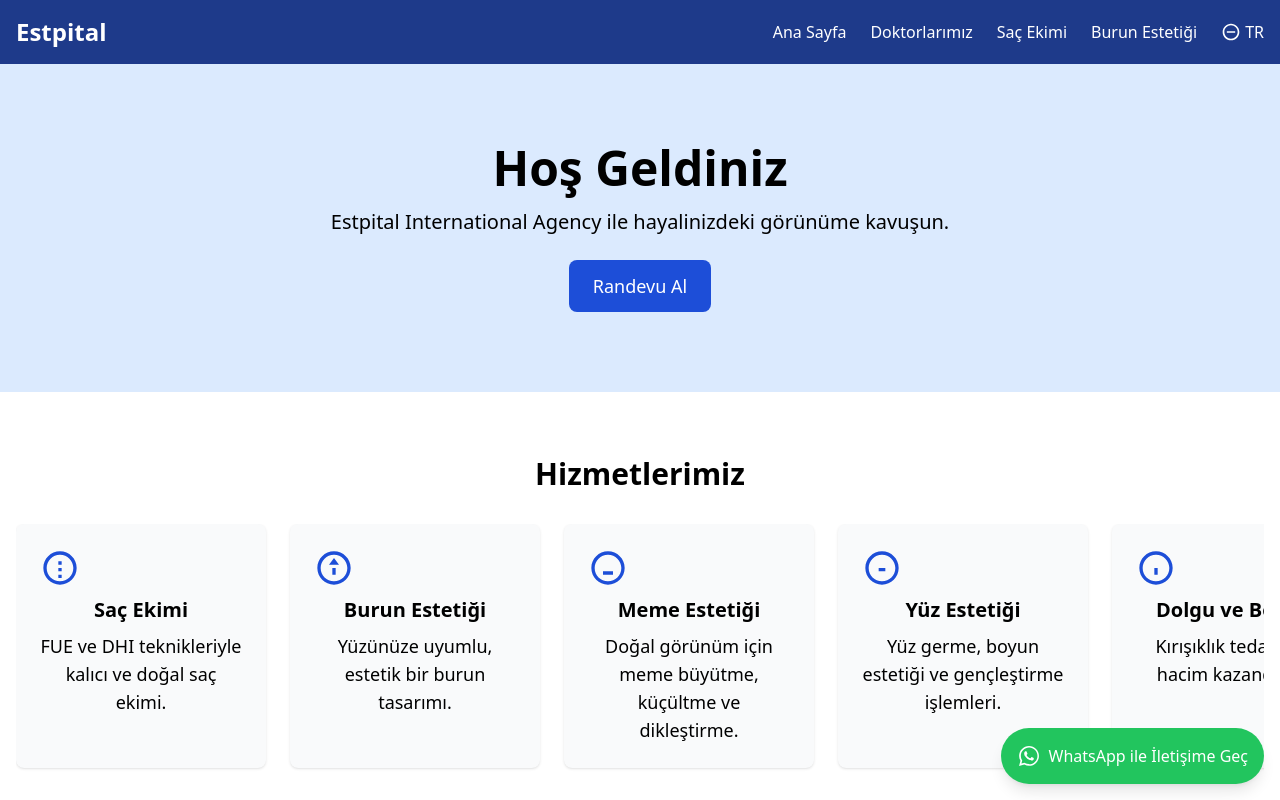
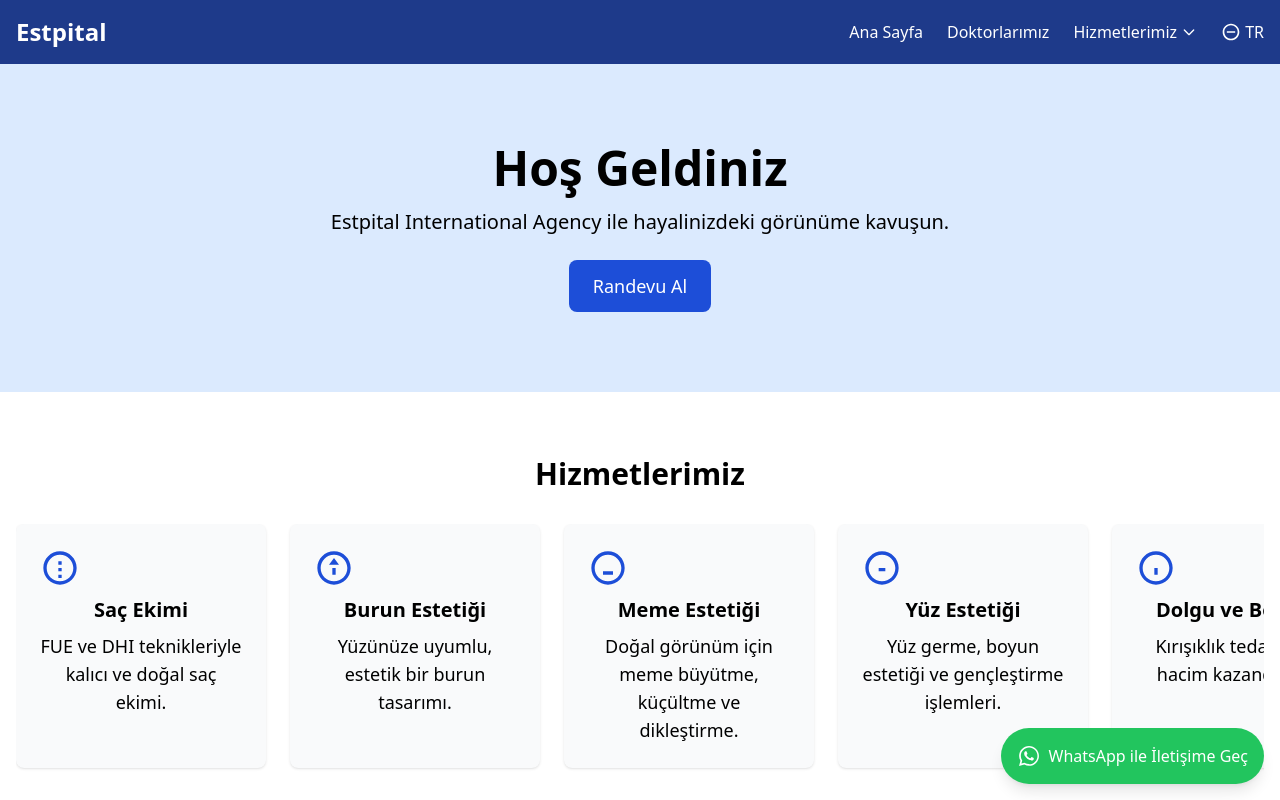
Before and after one commit to Estpital/Estpital-Dynamic-Platform, a React (Create React App) app: page / in a window 1280 px wide. Shown: the top 800 px of the page. Built offline with nearby package versions, Linux system fonts and the light colour scheme.

Commit message:
Update Navbar.js

```diff
--- a/src/components/Navbar.js
+++ b/src/components/Navbar.js
@@ -5,21 +5,40 @@ function Navbar() {
   const { t, i18n } = useTranslation();
   const [isMenuOpen, setIsMenuOpen] = useState(false);
   const [isLangMenuOpen, setIsLangMenuOpen] = useState(false);
+  const [isServicesMenuOpen, setIsServicesMenuOpen] = useState(false);
 
   const toggleMenu = () => {
     setIsMenuOpen(!isMenuOpen);
     if (isLangMenuOpen) setIsLangMenuOpen(false);
+    if (isServicesMenuOpen) setIsServicesMenuOpen(false);
   };
 
   const toggleLangMenu = () => {
     setIsLangMenuOpen(!isLangMenuOpen);
     if (isMenuOpen) setIsMenuOpen(false);
+    if (isServicesMenuOpen) setIsServicesMenuOpen(false);
+  };
+
+  const toggleServicesMenu = () => {
+    setIsServicesMenuOpen(!isServicesMenuOpen);
+    if (isMenuOpen) setIsMenuOpen(false);
+    if (isLangMenuOpen) setIsLangMenuOpen(false);
   };
 
   const changeLanguage = (lng) => {
     i18n.changeLanguage(lng);
     setIsLangMenuOpen(false);
   };
+
+  const services = [
+    { name: t('service_names.hair_transplant'), path: "/sac-ekimi" },
+    { name: t('service_names.rhinoplasty'), path: "/burun-estetigi" },
+    { name: t('service_names.breast_aesthetics'), path: "/meme-estetigi" },
+    { name: t('service_names.facial_aesthetics'), path: "/yuz-estetigi" },
+    { name: t('service_names.fillers_botox'), path: "/dolgu-botoks" },
+    { name: t('service_names.dental_treatments'), path: "/dis-tedavileri" },
+    { name: t('service_names.tummy_tuck'), path: "/karin-germe" },
+  ];
 
   return (
     <nav className="bg-blue-900 text-white p-4 sticky top-0 z-50">
@@ -37,12 +56,37 @@ function Navbar() {
           <a href="/doktorlarimiz" className="text-sm sm:text-base hover:underline">
             {t('navbar.doctors')}
           </a>
-          <a href="/sac-ekimi" className="text-sm sm:text-base hover:underline">
-            {t('navbar.hair_transplant')}
-          </a>
-          <a href="/burun-estetigi" className="text-sm sm:text-base hover:underline">
-            {t('navbar.rhinoplasty')}
-          </a>
+          <div className="relative">
+            <button
+              onClick={toggleServicesMenu}
+              className="text-sm sm:text-base hover:underline focus:outline-none flex items-center"
+            >
+              Hizmetlerimiz
+              <svg
+                className={`w-4 h-4 ml-1 transform transition-transform ${isServicesMenuOpen ? 'rotate-180' : ''}`}
+                fill="none"
+                stroke="currentColor"
+                viewBox="0 0 24 24"
+                xmlns="http://www.w3.org/2000/svg"
+              >
+                <path strokeLinecap="round" strokeLinejoin="round" strokeWidth="2" d="M19 9l-7 7-7-7"></path>
+              </svg>
+            </button>
+            {isServicesMenuOpen && (
+              <div className="absolute left-0 mt-2 w-48 bg-white text-black rounded-lg shadow-lg z-50">
+                {services.map((service, index) => (
+                  <a
+                    key={index}
+                    href={service.path}
+                    className="block px-4 py-2 hover:bg-gray-100"
+                    onClick={() => setIsServicesMenuOpen(false)}
+                  >
+                    {service.name}
+                  </a>
+                ))}
+              </div>
+            )}
+          </div>
           <div className="relative">
             <button
               onClick={toggleLangMenu}
@@ -96,12 +140,40 @@ function Navbar() {
           <a href="/doktorlarimiz" className="block text-base hover:underline py-2">
             {t('navbar.doctors')}
           </a>
-          <a href="/sac-ekimi" className="block text-base hover:underline py-2">
-            {t('navbar.hair_transplant')}
-          </a>
-          <a href="/burun-estetigi" className="block text-base hover:underline py-2">
-            {t('navbar.rhinoplasty')}
-          </a>
+          <div>
+            <button
+              onClick={toggleServicesMenu}
+              className="block text-base hover:underline py-2 w-full text-left flex items-center"
+            >
+              Hizmetlerimiz
+              <svg
+                className={`w-5 h-5 ml-1 transform transition-transform ${isServicesMenuOpen ? 'rotate-180' : ''}`}
+                fill="none"
+                stroke="currentColor"
+                viewBox="0 0 24 24"
+                xmlns="http://www.w3.org/2000/svg"
+              >
+                <path strokeLinecap="round" strokeLinejoin="round" strokeWidth="2" d="M19 9l-7 7-7-7"></path>
+              </svg>
+            </button>
+            {isServicesMenuOpen && (
+              <div className="pl-4 space-y-2">
+                {services.map((service, index) => (
+                  <a
+                    key={index}
+                    href={service.path}
+                    className="block text-base hover:underline py-2"
+                    onClick={() => {
+                      setIsServicesMenuOpen(false);
+                      setIsMenuOpen(false);
+                    }}
+                  >
+                    {service.name}
+                  </a>
+                ))}
+              </div>
+            )}
+          </div>
         </div>
       )}
 
```
